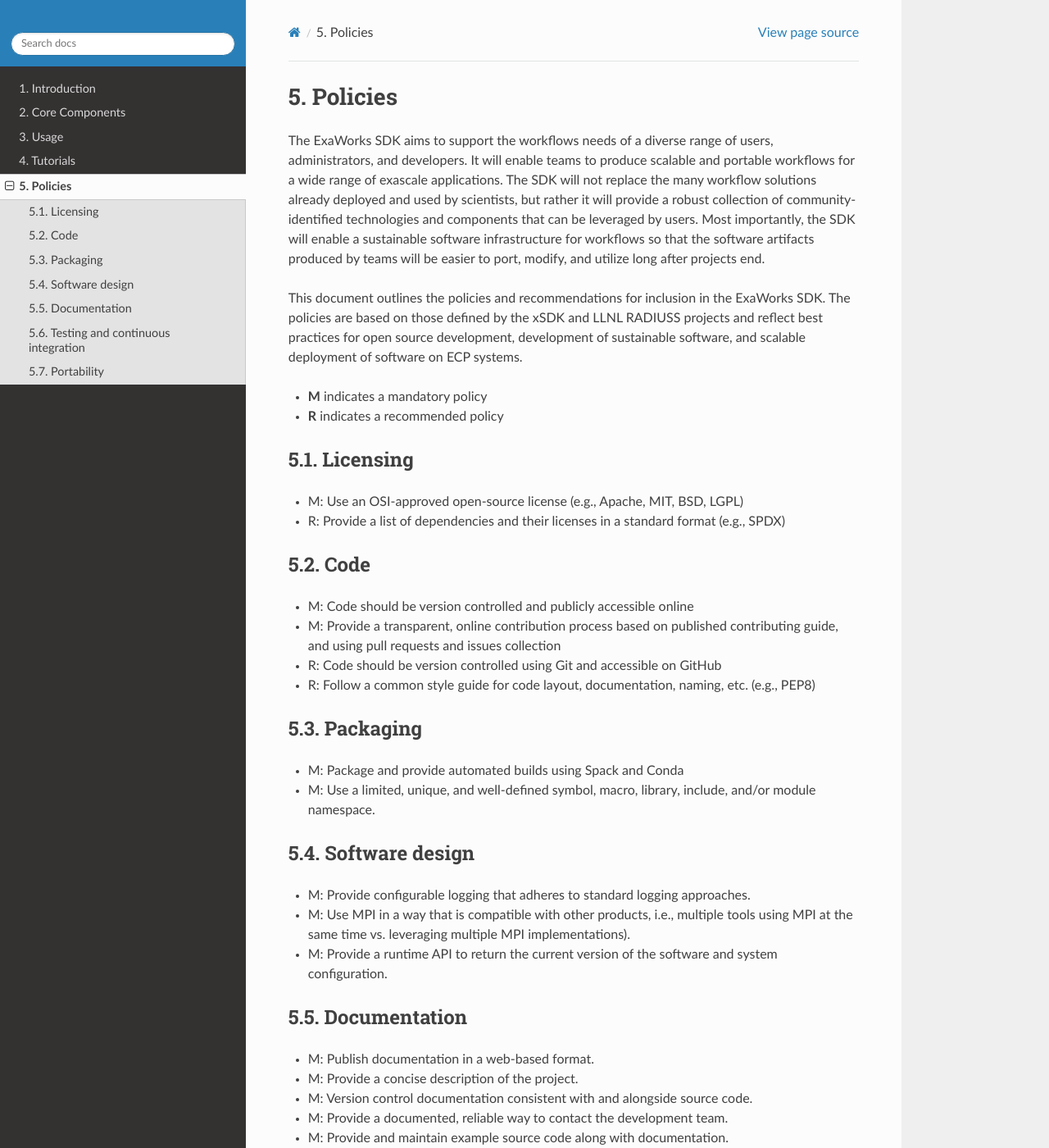
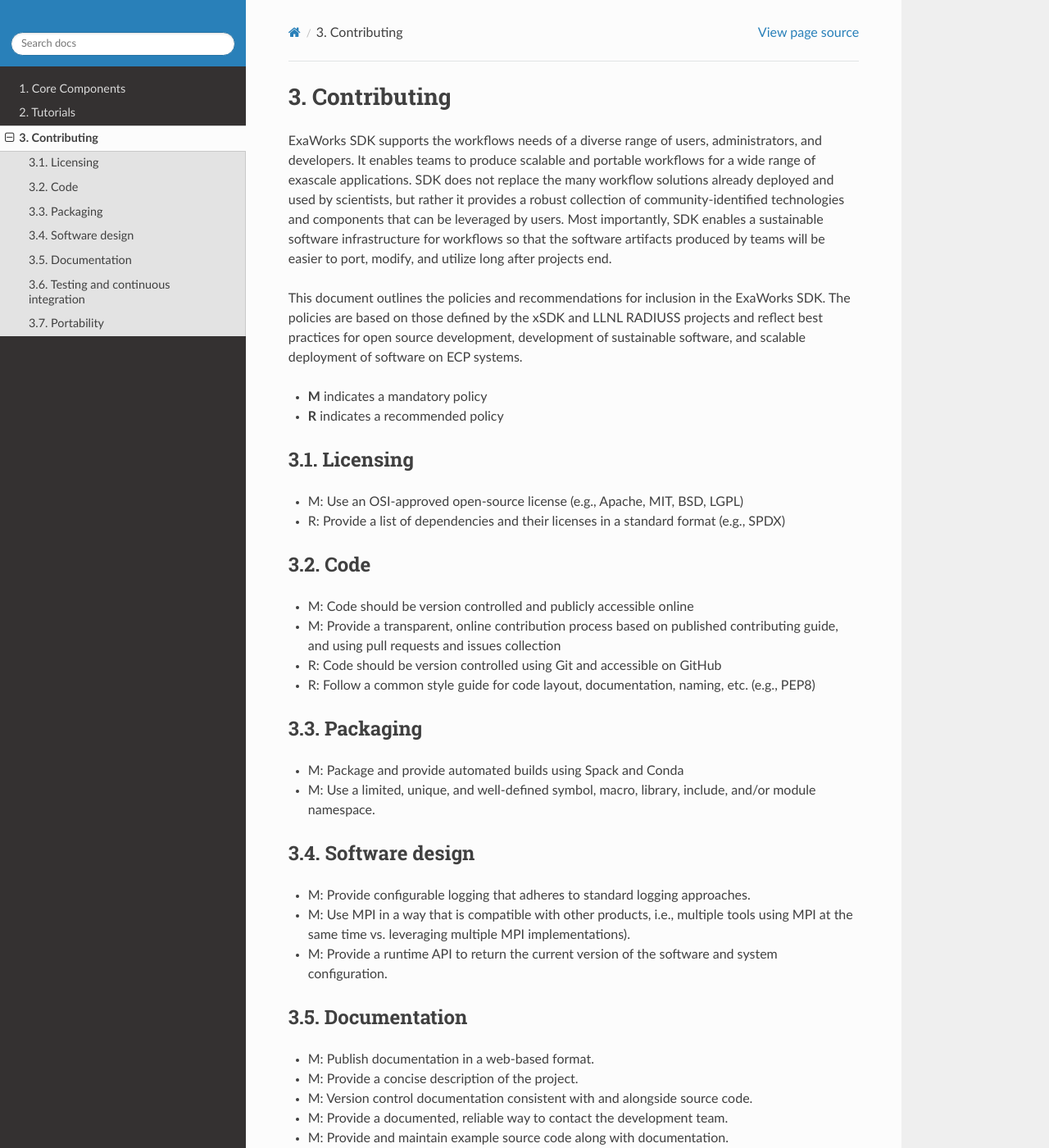
Before and after one commit to ExaWorks/SDK, a Sphinx documentation site: the page built from docs/source/contribute.rst, in a window 1280 px wide and 1400 px high. Shown: the whole window at 82% size. Built offline with Sphinx 7.4.7 and the Read the Docs theme 2.0.0, drawn with Linux system fonts in a browser that asks for light colours; pages that are not in the unit, such as notebooks, are missing from menus.

Commit message:
Iterating readthedocs

```diff
--- a/docs/source/policies.rst
+++ b/docs/source/contribute.rst
@@ -1,18 +1,18 @@
-.. _chapter_policies:
+.. _chapter_contributing:
 
-========
-Policies
-========
+============
+Contributing
+============
 
-The ExaWorks SDK aims to support the workflows needs of a diverse range of
-users, administrators, and developers. It will enable teams to produce scalable
-and portable workflows for a wide range of exascale applications. The SDK will
-not replace the many workflow solutions already deployed and used by scientists,
-but rather it will provide a robust collection of community-identified
-technologies and components that can be leveraged by users.  Most importantly,
-the SDK will enable a sustainable software infrastructure for workflows so that
-the software artifacts produced by teams will be easier to port, modify, and
-utilize long after projects end.
+ExaWorks SDK supports the workflows needs of a diverse range of users,
+administrators, and developers. It enables teams to produce scalable and
+portable workflows for a wide range of exascale applications. SDK does not
+replace the many workflow solutions already deployed and used by scientists, but
+rather it provides a robust collection of community-identified technologies and
+components that can be leveraged by users.  Most importantly, SDK enables a
+sustainable software infrastructure for workflows so that the software artifacts
+produced by teams will be easier to port, modify, and utilize long after
+projects end.
 
 This document outlines the policies and recommendations for inclusion in the
 ExaWorks SDK. The policies are based on those defined by the xSDK and LLNL
```
Also changed, not shown: docs/source/components.rst (+4 -4 lines), docs/source/index.rst (+28 -5 lines).
